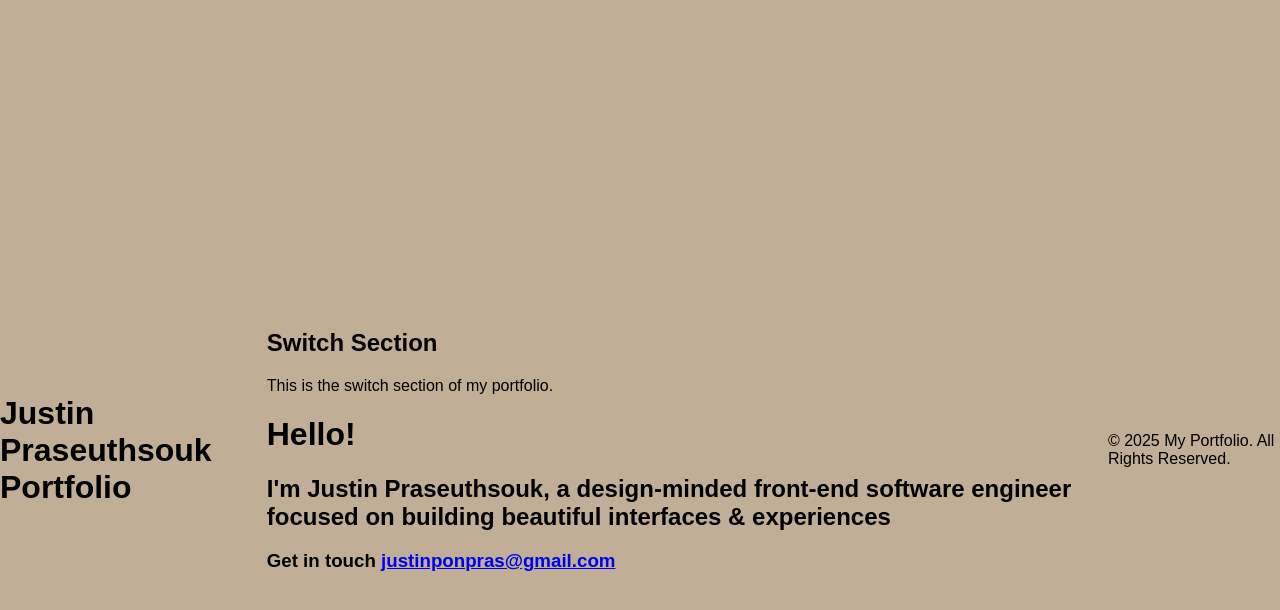
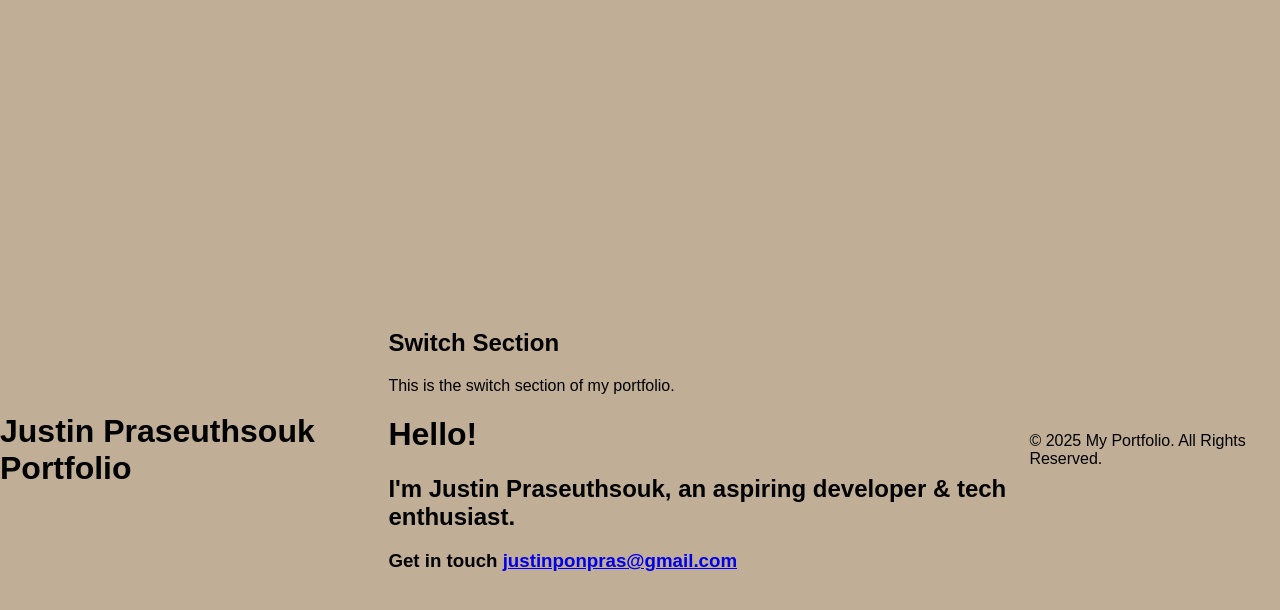
Before and after one commit to JustinPras/Justin-Praseuthsouk.github.io, a Jekyll site: the page built from index.html, in a window 1280 px wide. Shown: the top 610 px of the page. Built offline with Jekyll 4.4.1, drawn with Linux system fonts in a browser that asks for light colours.

Commit message:
updated tagline

```diff
--- a/_includes/intro.html
+++ b/_includes/intro.html
@@ -3,7 +3,7 @@
     </h1>
 
     <h2 class="intro__tagline">I'm
-      <span class="name">Justin Praseuthsouk</span>, a design-minded front-end software engineer focused on building beautiful interfaces &amp; experiences
+      <span class="name">Justin Praseuthsouk</span>, an aspiring developer &amp; tech enthusiast.
 
     </h2>
 
```
